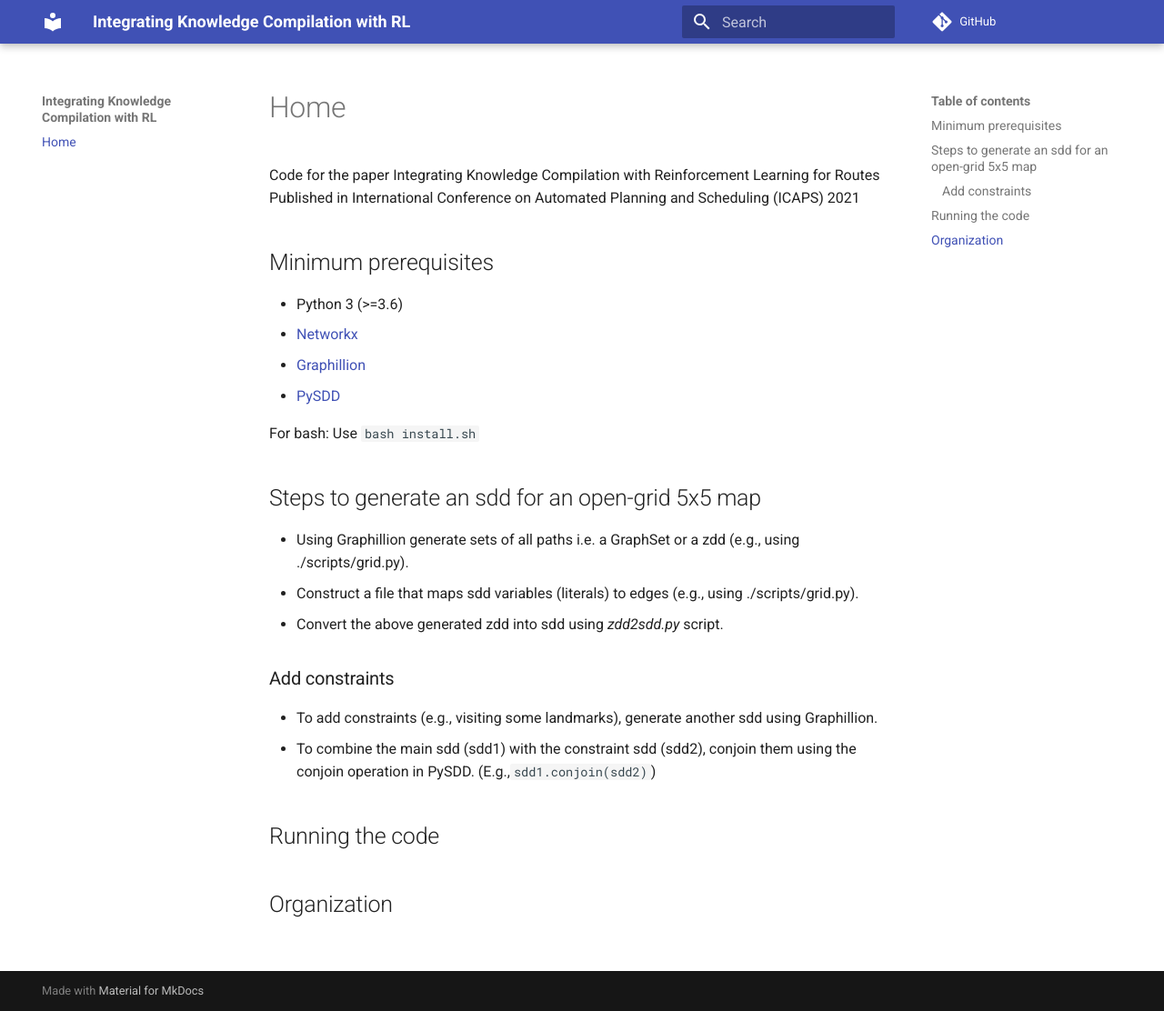
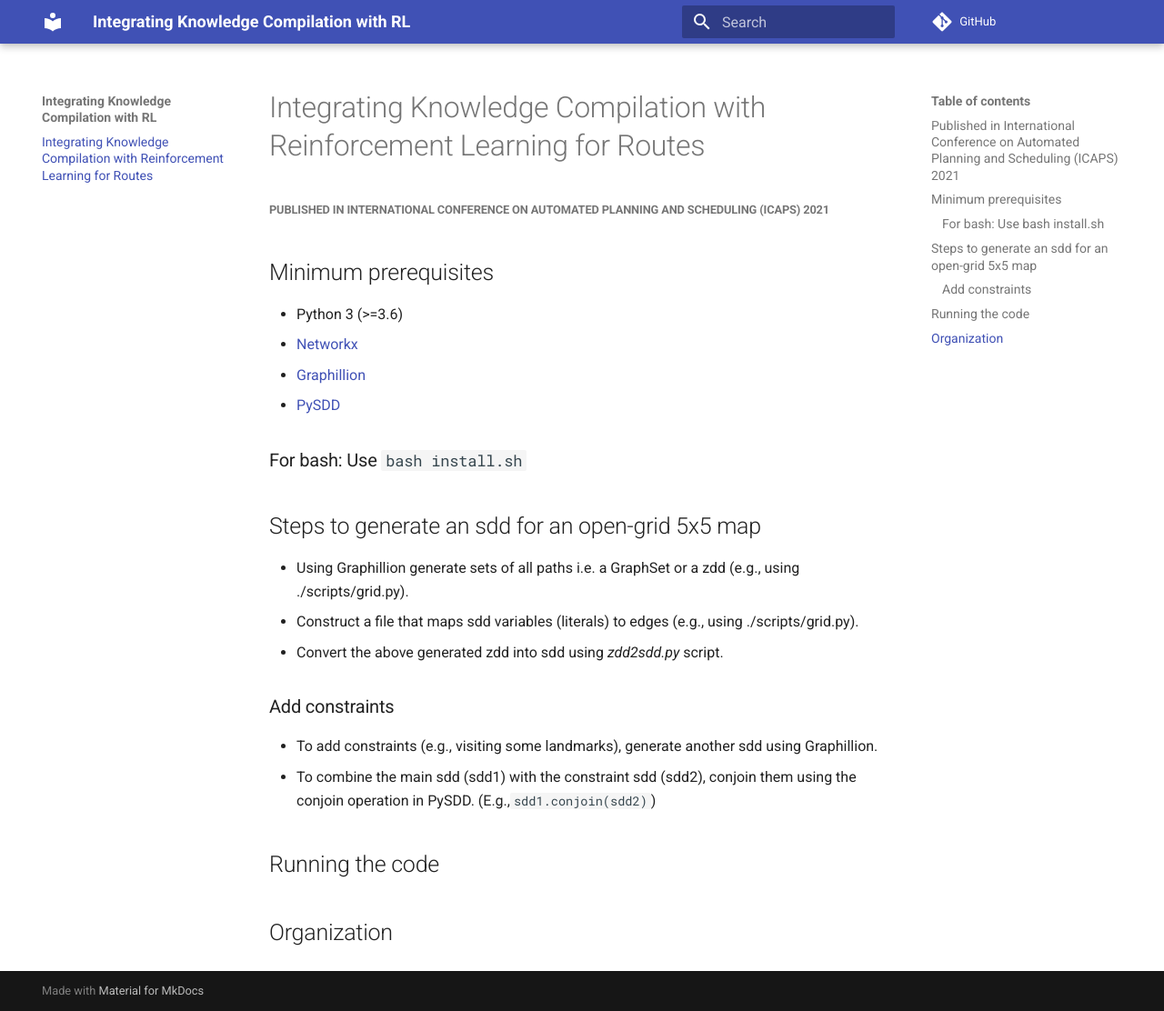
Before and after one commit to kushagra06/KCRL-Docs, an MkDocs documentation site: the page built from docs/index.md, in a window 1280 px wide and 1112 px high. Shown: the whole window at 91% size. Built offline with MkDocs 1.6.1 and Material for MkDocs 9.7.7, drawn with Linux system fonts in a browser that asks for light colours; comment, search, counter and statistics services are not loaded.

Commit message:
Update index.md

```diff
--- a/docs/index.md
+++ b/docs/index.md
@@ -1,13 +1,12 @@
-Code for the paper Integrating Knowledge Compilation with Reinforcement Learning for Routes
-    Published in International Conference on Automated Planning and Scheduling (ICAPS) 2021
+# Integrating Knowledge Compilation with Reinforcement Learning for Routes
+##### Published in International Conference on Automated Planning and Scheduling (ICAPS) 2021
 
 ## Minimum prerequisites
 * Python 3 (>=3.6)
 * [Networkx](https://networkx.org/)
 * [Graphillion](https://github.com/takemaru/graphillion)
 * [PySDD](https://github.com/wannesm/PySDD)
-
-For bash: Use ``bash install.sh``
+### For bash: Use `bash install.sh`
 
 ## Steps to generate an sdd for an open-grid 5x5 map
 * Using Graphillion generate sets of all paths i.e. a GraphSet or a zdd (e.g., using ./scripts/grid.py).
```
